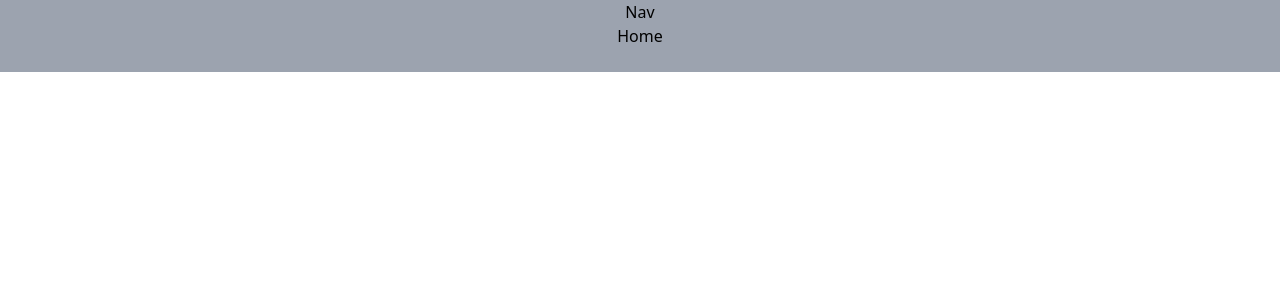
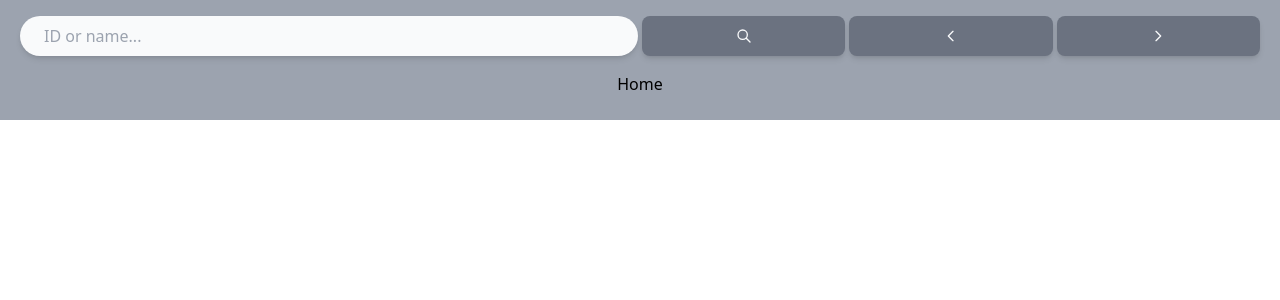
Before and after one commit to angelog05/pokedexcard, a Next.js app: page / in a window 1280 px wide. Shown: the top 300 px of the page. Built offline with nearby package versions, Linux system fonts and the light colour scheme.

Commit message:
Install React Icons and create layer component by input

```diff
--- a/package.json
+++ b/package.json
@@ -18,6 +18,7 @@
     "next": "^13.0.4",
     "react": "^18.2.0",
     "react-dom": "^18.2.0",
+    "react-icons": "^4.8.0",
     "swr": "^1.3.0"
   },
   "devDependencies": {
--- a/src/components/movements/boxinfo.js
+++ b/src/components/movements/boxinfo.js
@@ -3,7 +3,7 @@ import getAbility from "../../functions/movements";
 import { gsap } from "gsap";
 
 const BoxInfo = (props /* { name = "Default ability", urlDescription } */) => {
-  const [hidden, setHidden] = useState(true);
+  const [hidden, setHidden] = useState(false);
   const [description, setDescription] = useState("");
   const tl = gsap.timeline();
 
@@ -20,7 +20,10 @@ const BoxInfo = (props /* { name = "Default ability", urlDescription } */) => {
   return (
     <div key="boxinfo">
       <section
-        onClick={() => setHidden((prev) => !prev)}
+        onClick={() => {
+          setHidden((prev) => !prev);
+          console.log("click");
+        }}
         id={props.name}
         key={props.name}
         className="bg-primary-300 my-2 p-3 shadow-sm rounded-sm flex justify-between hover:bg-primary-500 focus:bg-primary-400 transition-colors focus:ring-offset-1 focus:ring"
@@ -29,13 +32,13 @@ const BoxInfo = (props /* { name = "Default ability", urlDescription } */) => {
           1
         )}`}</h1>
       </section>
-      <section
-        className={`-mt-2 p-2 ${hidden ? "hidden" : ""} flex description${
-          props.index
-        } shadow-sm mb-3 bg-primary-300 rounded-b-md`}
-      >
-        {description}
-      </section>
+      {hidden && (
+        <section
+          className={`-mt-2 p-2 flex description${props.index} shadow-sm mb-3 bg-primary-300 rounded-b-md`}
+        >
+          {description}
+        </section>
+      )}
     </div>
   );
 };
--- a/src/components/nav/index.js
+++ b/src/components/nav/index.js
@@ -1,9 +1,31 @@
-import Link from 'next/Link'
+import { useState } from 'react'
+import {
+  HiOutlineSearch,
+  HiOutlineChevronRight,
+  HiOutlineChevronLeft,
+} from "react-icons/hi";
 
 const Nav = () => {
-    return (
-        <div className="flex items-center justify-center">Nav</div>
-    )
-}
+  const [search, setSearch] = useState("")
+  return (
+    <div className="px-2 py-4 grid grid-cols-6 gap-1">
+      <input
+        type="text"
+        placeholder="ID or name..."
+        className="input-primary col-start-1 col-end-4"
+        onChange={(e) => setSearch(e.target.value)}
+      />
+      <section className="btn-primary">
+        <HiOutlineSearch />
+      </section>
+      <section className="btn-primary">
+        <HiOutlineChevronLeft />
+      </section>
+      <section className="btn-primary">
+        <HiOutlineChevronRight />
+      </section>
+    </div>
+  );
+};
 
 export default Nav;
--- a/src/styles/globals.css
+++ b/src/styles/globals.css
@@ -4,6 +4,9 @@
 
 @layer components {
   .btn-primary {
-    @apply py-2 px-4 bg-blue-500 text-primary-50 font-semibold rounded-lg shadow-md hover:bg-blue-700 focus:outline-none focus:ring-2 focus:ring-blue-400 focus:ring-opacity-75;
+    @apply py-2 px-2 bg-primary-500 text-primary-50 font-semibold rounded-lg shadow-md hover:bg-primary-700 focus:outline-none focus:ring-2 focus:ring-opacity-75 flex justify-center items-center;
+  }
+  .input-primary {
+    @apply px-6 py-2 w-full bg-primary-50 rounded-full shadow-md
   }
 }
```
Also changed, not shown: 1 other file (tests, documents, lock files or other folders).
